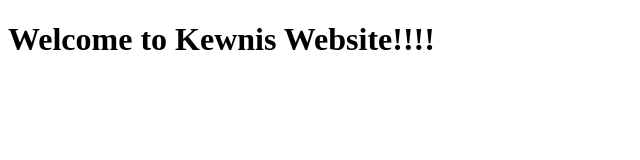
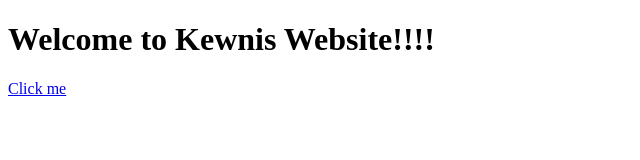
Before and after one commit to Kewin33/kewin33.github.io, a plain HTML site: page index.html in a window 1280 px wide. Shown: the full height of the page, 0-640 px from the left. Drawn offline with Linux system fonts and the light colour scheme.

Commit message:
rickroll added

```diff
--- a/index.html
+++ b/index.html
@@ -6,4 +6,5 @@
 </head>
 <body>
     <h1>Welcome to Kewnis Website!!!!</h1>
+    <a href="https://bit.ly/Ein-sprungender-Goblin">Click me</a>
 </body>
```
